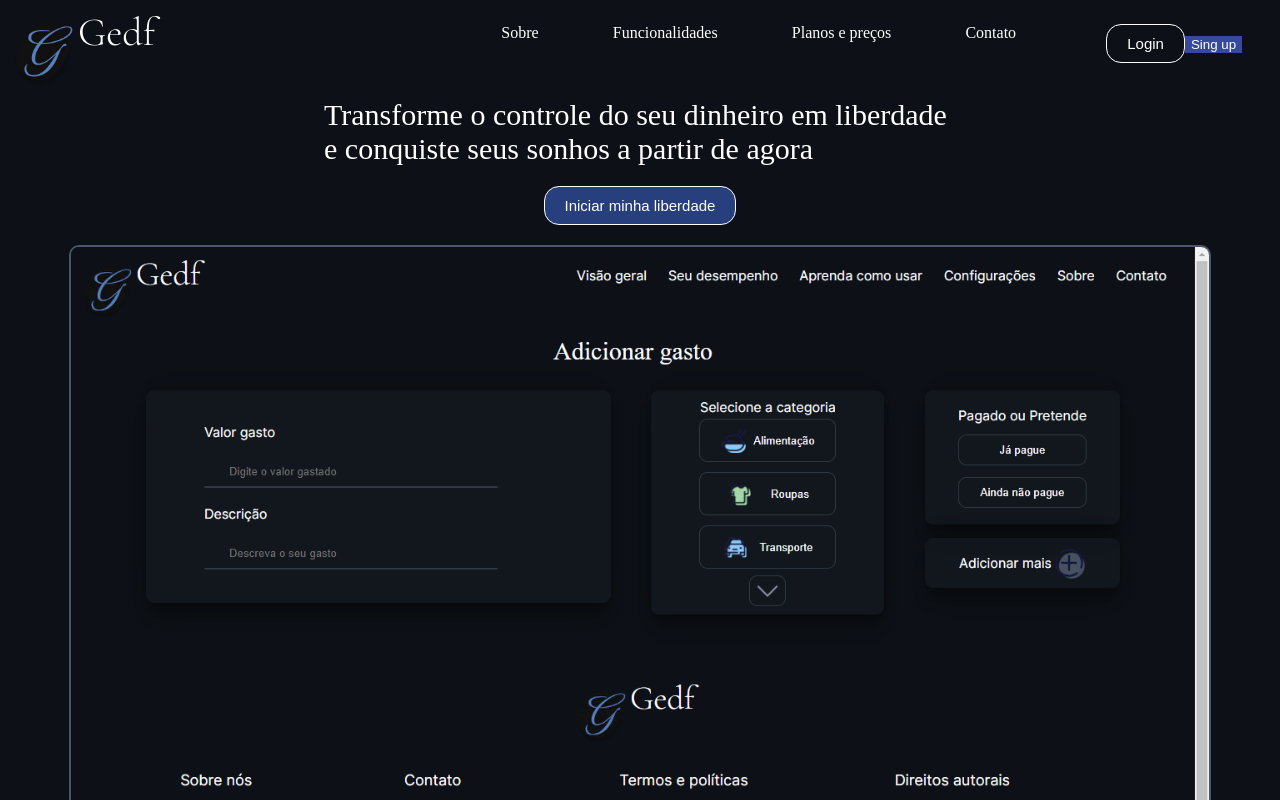
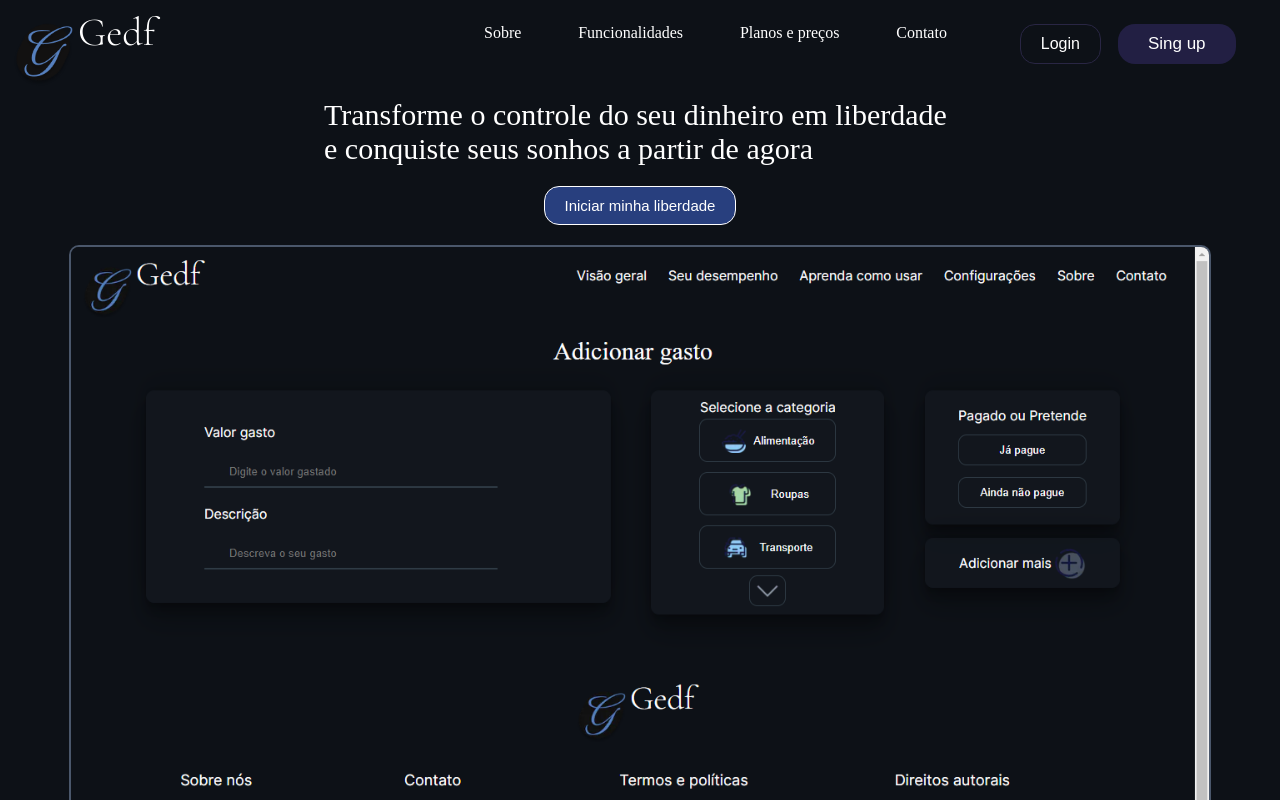
Before and after one commit to Jose-leandro/Gerenciador-Financeiro-Gedf, a Next.js app: page / in a window 1280 px wide. Shown: the top 800 px of the page. Built offline with nearby package versions, Linux system fonts and the light colour scheme.

Commit message:
style(landing-page): melhoria no CSS e estilo do header, foco principal nos botões

```diff
--- a/src/Sass/header.module.sass
+++ b/src/Sass/header.module.sass
@@ -23,17 +23,28 @@
 .menu__usuario
     margin-left: 1em
     margin-top: 1em
-    width: 20%
+    width: 35%
     displey: flex
     justify-content: space-evenly
 
 .usuario__login
     background-color: transparent
-    border: #fff 1px solid
     padding: 10px 20px
     border-radius: 15px
-    font-size: 15px
+    font-size: 16px
+    border: 1px #292644 solid
+    &:hover
+        background-color: #221f43
+        border-radius: 14px
 
 .usuario__sing
-    background-color: #37499b
+    background-color: #221f43
     border: none
+    padding: 10px 30px
+    border-radius: 17px
+    font-size: 17px
+    margin-left: 1em
+    &:hover
+        background-color: #221f4363
+        border-radius: 14px
+         border: 1px #292644 solid
```
